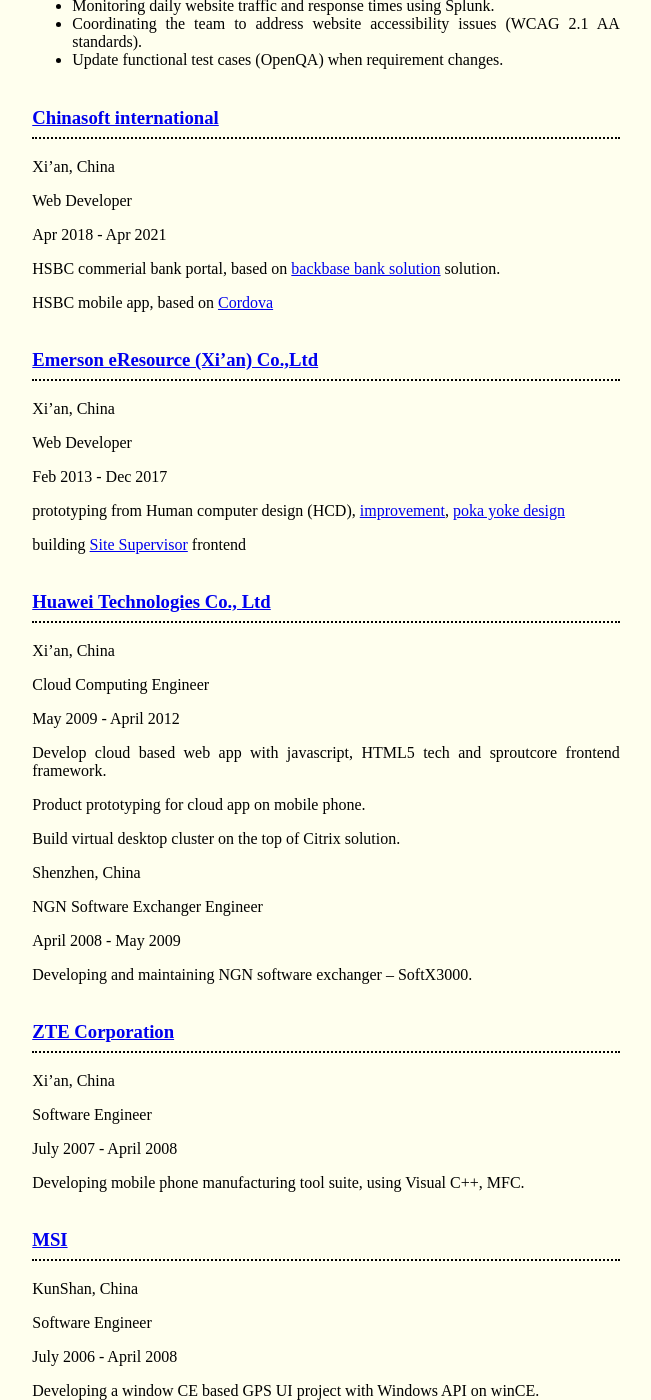
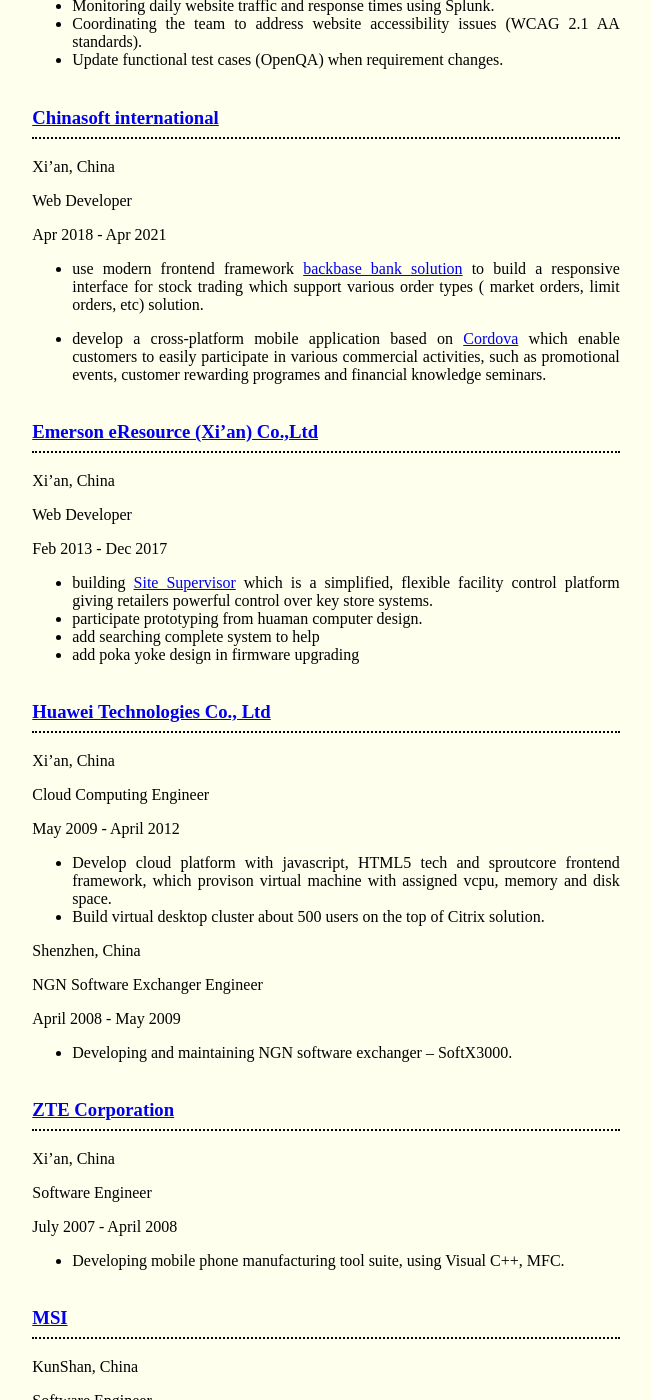
Before and after one commit to JianMeng/jianmeng.github.com, a Jekyll site: the page built from resumes/2013-01-08-Resume-EN.md, in a window 1280 px wide and 1400 px high, scrolled down 950 px. Shown: the whole window, without its empty margins (314-965 px from the left). Built offline with Jekyll 4.4.1, drawn with Linux system fonts in a browser that asks for light colours; some of the changed text lies outside the part shown.

Commit message:
update experience

```diff
--- a/resumes/2013-01-08-Resume-EN.md
+++ b/resumes/2013-01-08-Resume-EN.md
@@ -56,10 +56,11 @@
 
   Apr 2018 - Apr 2021
 
-  HSBC commerial bank portal, based on [backbase bank solution](http://backbase.com)
+  * use modern frontend framework [backbase bank solution](http://backbase.com) to build a responsive interface for stock trading which support various order types ( market orders, limit orders, etc)
 solution.
 
-  HSBC mobile app, based on [Cordova](https://cordova.apache.org/)
+  * develop a cross-platform mobile application based on [Cordova](https://cordova.apache.org/) which enable customers to easily participate in various commercial activities, such as promotional events, customer rewarding programes and financial knowledge seminars.
+
 
 ### [Emerson eResource (Xi'an) Co.,Ltd](https://www.emerson.com/)
 
@@ -69,9 +70,10 @@
 
   Feb 2013 - Dec 2017
 
-  prototyping from Human computer design (HCD), [improvement](/blog/help-as-a-gate-to-improve.html), [poka yoke design](/blog/poka-yoke-update-firmware.html)
-
-  building [Site Supervisor](http://www.emersonclimate.com/en-us/Brands/Emerson/Emerson-Retail-Solutions/C-Stores/Introducing-ecoSYS/Pages/introducing-ecosys.aspx) frontend
+  * building [Site Supervisor](http://www.emersonclimate.com/en-us/Brands/Emerson/Emerson-Retail-Solutions/C-Stores/Introducing-ecoSYS/Pages/introducing-ecosys.aspx) which is a simplified, flexible facility control platform giving retailers powerful control over key store systems.
+  * participate prototyping from huaman computer design.
+  * add searching complete system to help
+  * add poka yoke design in firmware upgrading
 
 
 ### [Huawei Technologies Co., Ltd](http://www.huawei.com)
@@ -82,11 +84,8 @@
 
   May 2009 - April 2012
 
-  Develop cloud based web app with javascript, HTML5 tech and sproutcore frontend framework.
-
-  Product prototyping for cloud app on mobile phone.
-
-  Build virtual desktop cluster on the top of Citrix solution.
+  * Develop cloud platform with javascript, HTML5 tech and sproutcore frontend framework, which provison virtual machine with assigned vcpu, memory and disk space.
+  * Build virtual desktop cluster about 500 users on the top of Citrix solution.
 
 
   Shenzhen, China
@@ -95,7 +94,7 @@
 
   April 2008 - May 2009
 
-  Developing and maintaining NGN software exchanger -- SoftX3000.
+  * Developing and maintaining NGN software exchanger -- SoftX3000.
 
 
 ### [ZTE Corporation](http://www.zte.com.cn)
@@ -106,7 +105,7 @@
 
   July 2007 - April 2008
 
-  Developing mobile phone manufacturing tool suite, using Visual C++, MFC.
+  * Developing mobile phone manufacturing tool suite, using Visual C++, MFC.
 
 
 
@@ -118,4 +117,4 @@
 
   July 2006 - April 2008
 
-  Developing a window CE based GPS UI project with Windows API on winCE.
+  * Developing a music player with Windows API on winCE.
```
